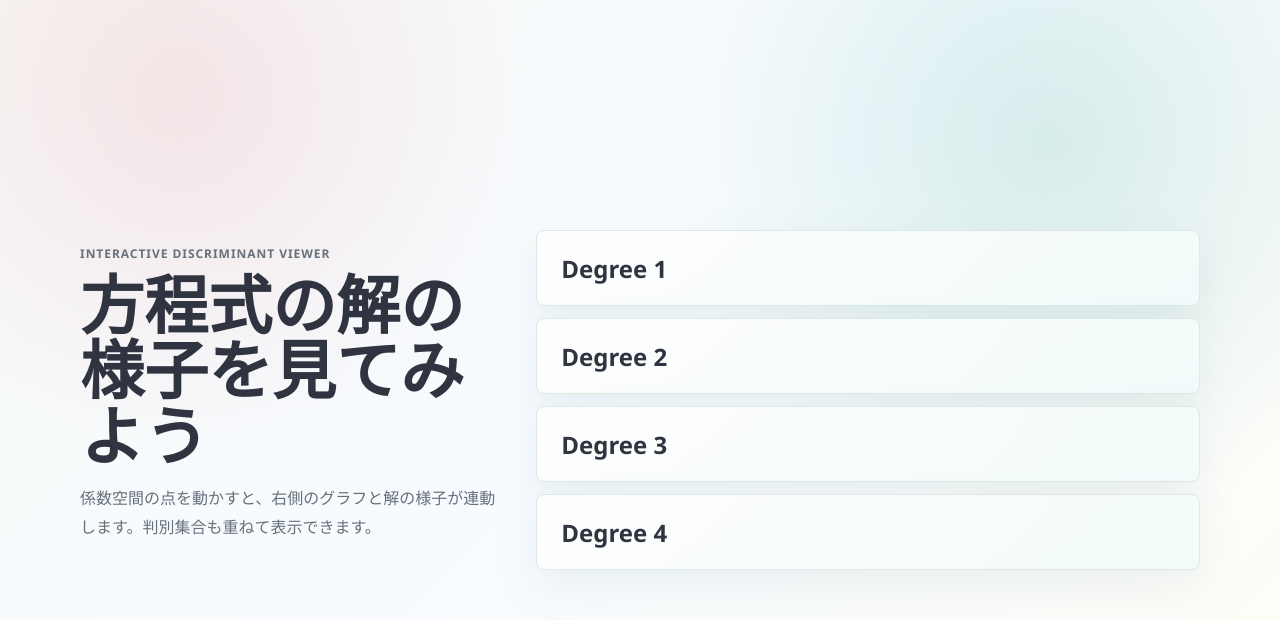
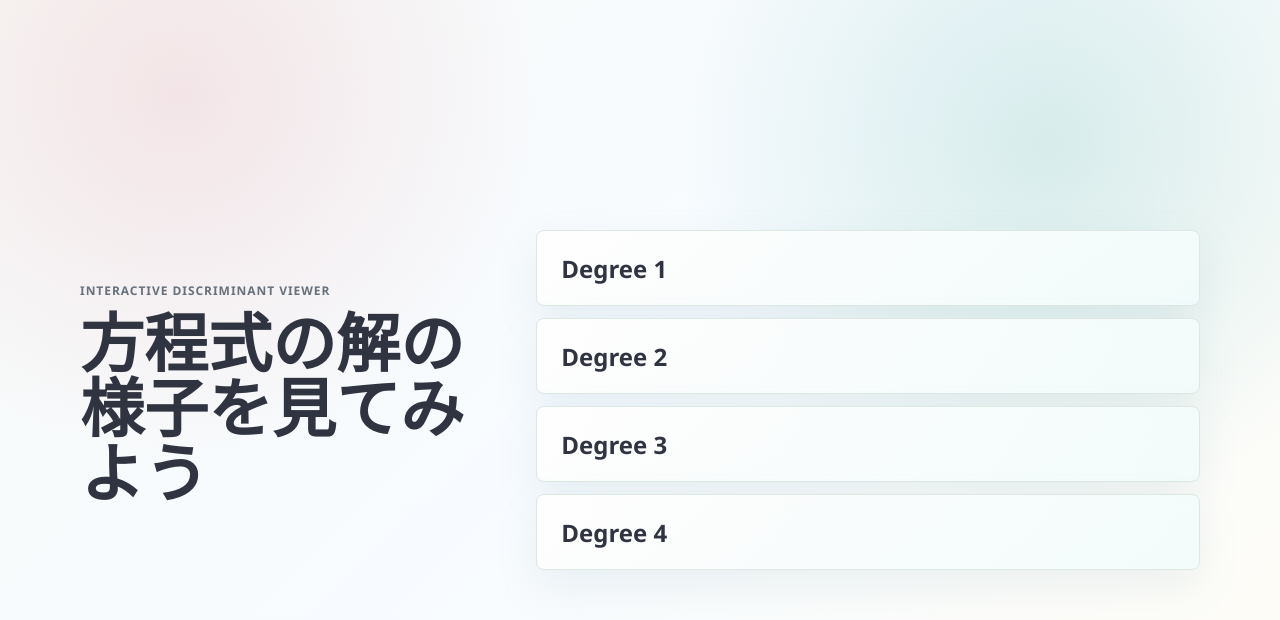
Before and after one commit to Monallowtail/equation-discriminant-viewer, a plain HTML site: page index.html in a window 1280 px wide. Drawn offline with Linux system fonts and the light colour scheme.

Commit message:
Remove paragraph from interactive viewer intro
Removed a paragraph about the points in the discriminant viewer.

```diff
--- a/index.html
+++ b/index.html
@@ -12,7 +12,6 @@
       <div class="intro">
         <p class="eyebrow">Interactive Discriminant Viewer</p>
         <h1>&#x65b9;&#x7a0b;&#x5f0f;&#x306e;&#x89e3;&#x306e;&#x69d8;&#x5b50;&#x3092;&#x898b;&#x3066;&#x307f;&#x3088;&#x3046;</h1>
-        <p>&#x4fc2;&#x6570;&#x7a7a;&#x9593;&#x306e;&#x70b9;&#x3092;&#x52d5;&#x304b;&#x3059;&#x3068;&#x3001;&#x53f3;&#x5074;&#x306e;&#x30b0;&#x30e9;&#x30d5;&#x3068;&#x89e3;&#x306e;&#x69d8;&#x5b50;&#x304c;&#x9023;&#x52d5;&#x3057;&#x307e;&#x3059;&#x3002;&#x5224;&#x5225;&#x96c6;&#x5408;&#x3082;&#x91cd;&#x306d;&#x3066;&#x8868;&#x793a;&#x3067;&#x304d;&#x307e;&#x3059;&#x3002;</p>
       </div>
       <div class="level-grid">
         <button class="level-card" data-level="1">
```
